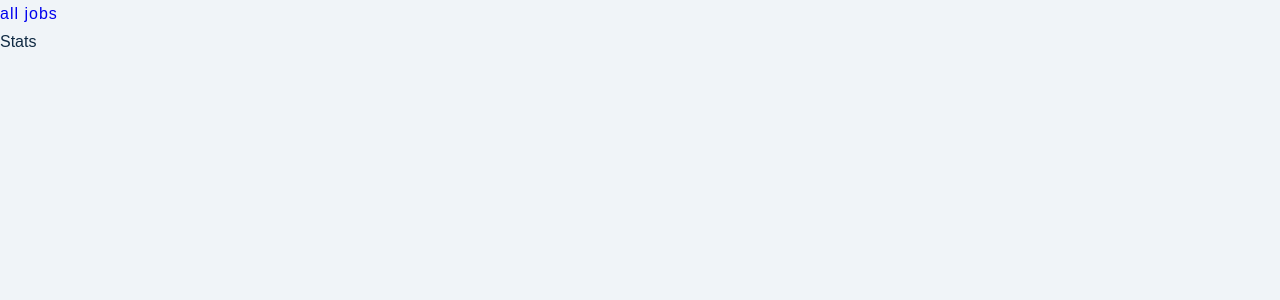
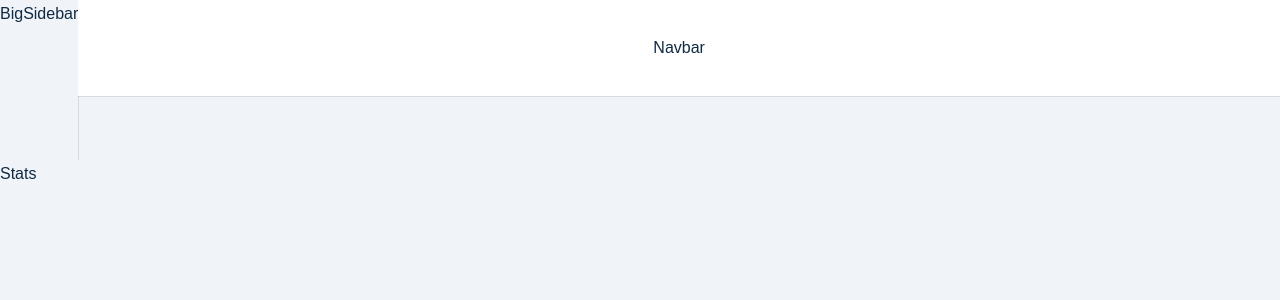
Before and after one commit to shaikat17/Jobify-Project, a React (Vite) app in the folder client/: page / in a window 1280 px wide. Shown: the top 300 px of the page. Built offline with nearby package versions, Linux system fonts and the light colour scheme; sample sign-in values are in the browser's storage.

Commit message:
Shared Layout structure completed.

```diff
--- a/client/package.json
+++ b/client/package.json
@@ -13,6 +13,7 @@
     "axios": "^1.7.7",
     "react": "^18.3.1",
     "react-dom": "^18.3.1",
+    "react-icons": "^5.3.0",
     "react-router-dom": "^6.26.1",
     "styled-components": "^6.1.13"
   },
--- /dev/null
+++ b/client/src/components/BigSidebar.jsx
@@ -0,0 +1,8 @@
+import Wrapper from "../assets/wrappers/BigSidebar"
+
+const BigSidebar = () => {
+  return (
+    <Wrapper>BigSidebar</Wrapper>
+  )
+}
+export default BigSidebar
--- /dev/null
+++ b/client/src/components/Navbar.jsx
@@ -0,0 +1,8 @@
+import Wrapper from '../assets/wrappers/Navbar'
+
+const Navbar = () => {
+  return (
+    <Wrapper>Navbar</Wrapper>
+  )
+}
+export default Navbar
--- /dev/null
+++ b/client/src/components/SmallSidebar.jsx
@@ -0,0 +1,8 @@
+import Wrapper from "../assets/wrappers/SmallSidebar"
+
+const SmallSidebar = () => {
+  return (
+    <Wrapper><h4>Small sidebar</h4></Wrapper>
+  )
+}
+export default SmallSidebar
--- a/client/src/components/index.js
+++ b/client/src/components/index.js
@@ -1,5 +1,9 @@
 import Logo from "./Logo";
 import InputFrom from "./InputFrom";
 import Alert from "./Alert";
+import Navbar from "./Navbar";
+import BigSidebar from "./BigSidebar";
+import SmallSidebar from "./SmallSidebar";
 
-export { Logo, InputFrom, Alert }
+
+export { Logo, InputFrom, Alert, Navbar, SmallSidebar, BigSidebar }
--- a/client/src/pages/dashboard/SharedLayOut.jsx
+++ b/client/src/pages/dashboard/SharedLayOut.jsx
@@ -1,12 +1,20 @@
 import { Link, Outlet } from "react-router-dom"
 import Wrapper from "../../assets/wrappers/SharedLayout"
+import { BigSidebar, Navbar, SmallSidebar } from "../../components"
 
 const SharedLayOut = () => {
   return (
       <Wrapper>
-          <nav>
-              <Link to='all-jobs'>all jobs</Link>
-          </nav>
+          <main className="dashboard">
+              <SmallSidebar />
+              <BigSidebar />
+              <div>
+                  <Navbar />
+                  <div className="dashboard-page">
+
+                  </div>
+              </div>
+          </main>
           <Outlet />
       </Wrapper>
   )
```
Also changed, not shown: 1 other file (tests, documents, lock files or other folders).
